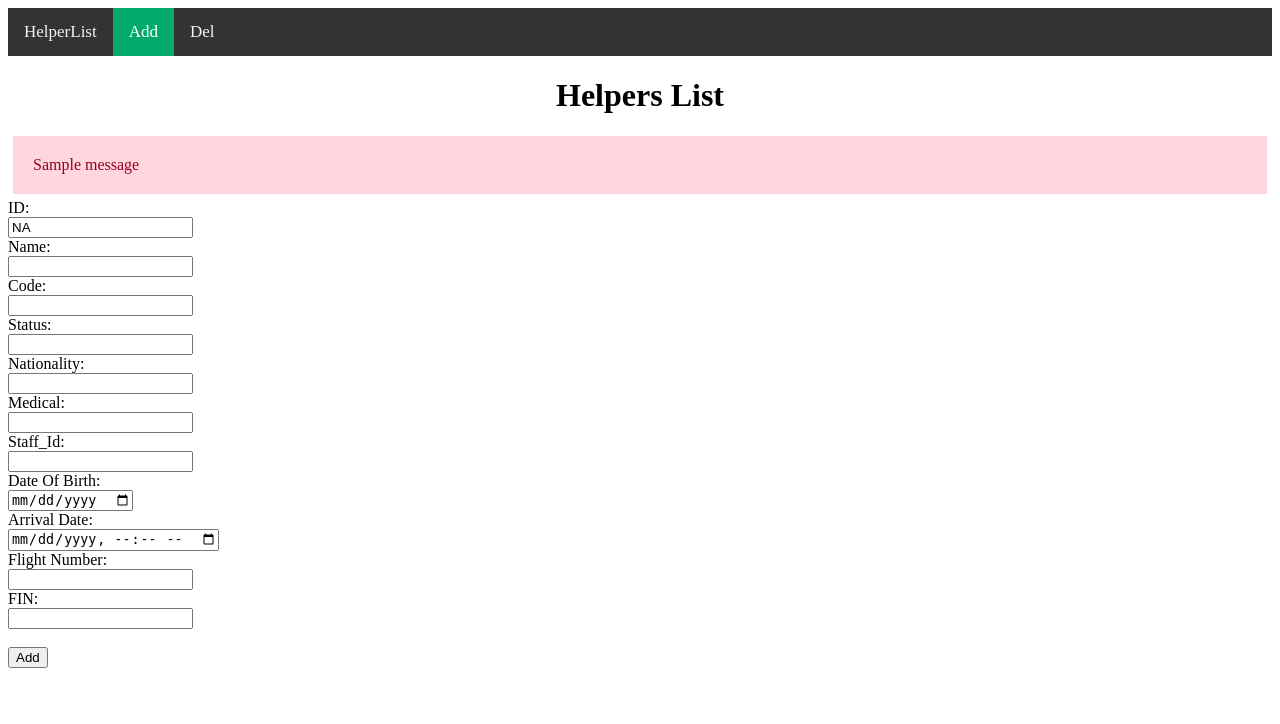
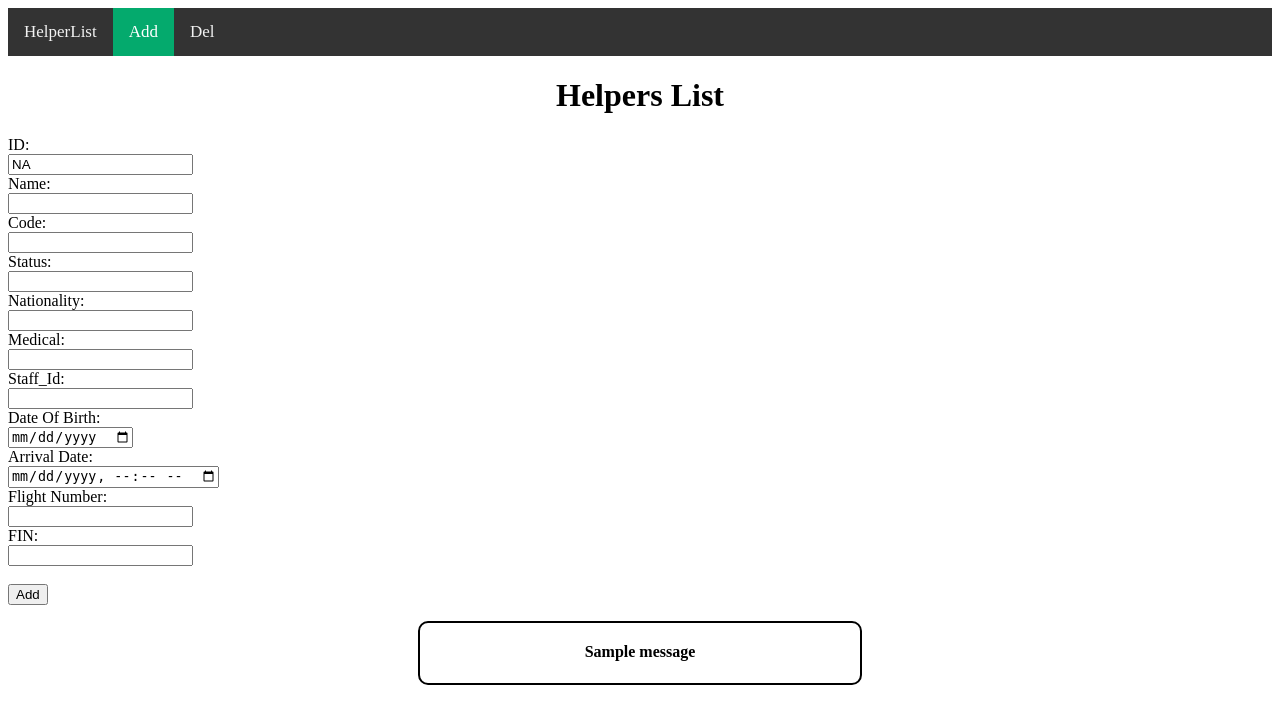
Before and after one commit to hypertun/HelperDrive, a Flask app: page /addEditHelper in a window 1280 px wide. Shown: the top 724 px of the page. Run offline with Flask 3, Linux system fonts and the light colour scheme; tables that the repository leaves empty or names only in its code hold one stand-in row (values such as "Sample post"); one stand-in notice (Sample message) is shown.

Commit message:
fixed is not argument

```diff
--- a/app.py
+++ b/app.py
@@ -106,11 +106,11 @@ def addEditHelper(conn, id, name, code, status, nationality, medical, staffId, d
     newHelper.fin = fin
     if id is None:
         newHelper.add(conn)
-        flash('New Helper Added!')
+        flash('New Helper Added!','info')
     else:
         newHelper.id = id
         newHelper.edit(conn)
-        flash('Helper Edited!')
+        flash('Helper Edited!','info')
     return newHelper
 
 
@@ -125,27 +125,27 @@ def validationForAdd(request):
     error = False
     name = request.form["name"]
     if not name:
-        flash('Name is required!')
+        flash('Name is required!','error')
         error = True
     code = request.form["code"]
     if not code:
-        flash('Code is required!')
+        flash('Code is required!','error')
         error = True
     status = request.form["status"].casefold()
     if not status or (status != "fresh" and status != "transfer"):
-        flash('Status is required as fresh/transfer!')
+        flash('Status is required as fresh/transfer!','error')
         error = True
     nationality = request.form["nationality"].casefold()
     if not nationality or (nationality != "indonesia" and nationality != "myanmar" and nationality != "philippines"):
-        flash('Nationality is required as Indonesia/Myanmar/Philippines!')
+        flash('Nationality is required as Indonesia/Myanmar/Philippines!','error')
         error = True
     medical = request.form["medical"].casefold()
     if not medical or (medical != "pass" and medical != "fail"):
-        flash('Medical is required as pass/fail!')
+        flash('Medical is required as pass/fail!','error')
         error = True
     staffId = request.form["staff_Id"]
     if not code:
-        flash('StaffId is required!')
+        flash('StaffId is required!','error')
         error = True
 
     return name, code, status, nationality, medical, staffId, error
--- a/classes/helpers.py
+++ b/classes/helpers.py
@@ -65,7 +65,7 @@ class Helper:
         for key, value in self.__dict__.items():
             if key == "id":
                 continue
-            if value is not "":
+            if value != "":
                 update = update + key + "=%s,"
                 arguments = arguments + (value,)
         # remove comma
--- a/static/css/helpers.css
+++ b/static/css/helpers.css
@@ -15,11 +15,26 @@ table tbody tr:hover {
     text-align: center;
 }
 
-.alert {
-    padding: 20px;
-    margin: 5px;
-    color: #970020;
-    background-color: #ffd5de;
+.box {
+  width: 400px;
+  height: 20px;
+  border: 2px solid #000;
+  margin: 0 auto 15px;
+  text-align: center;
+  padding: 20px;
+  font-weight: bold;
+  border-radius: 10px;
+}
+
+.info {
+  background-color: #ddd;
+  border-color: #aaa;
+}
+
+.error {
+  background-color: #EBB1B1;
+  border-color: #973939;
+  color: #973939;
 }
 
 /* Add a black background color to the top navigation */
--- a/templates/addEditHelper.html
+++ b/templates/addEditHelper.html
@@ -11,13 +11,6 @@
 </head>
 
 <body>
-  <div class="content">
-    {% for message in get_flashed_messages() %}
-    <div class="alert">{{ message }}</div>
-    {% endfor %}
-    {% block content %} {% endblock %}
-  </div>
-
   <div class="container">
     <form action="/addEditHelper" method="post">
       {% if helper is not none %}
@@ -65,3 +58,10 @@
     </form>
   </div>
 </body>
+
+<div class="content">
+  {% for category, message in get_flashed_messages(with_categories=true) %}
+  <div class="{{category}} box">{{ message }}</div>
+  {% endfor %}
+  {% block content %} {% endblock %}
+</div>
```
